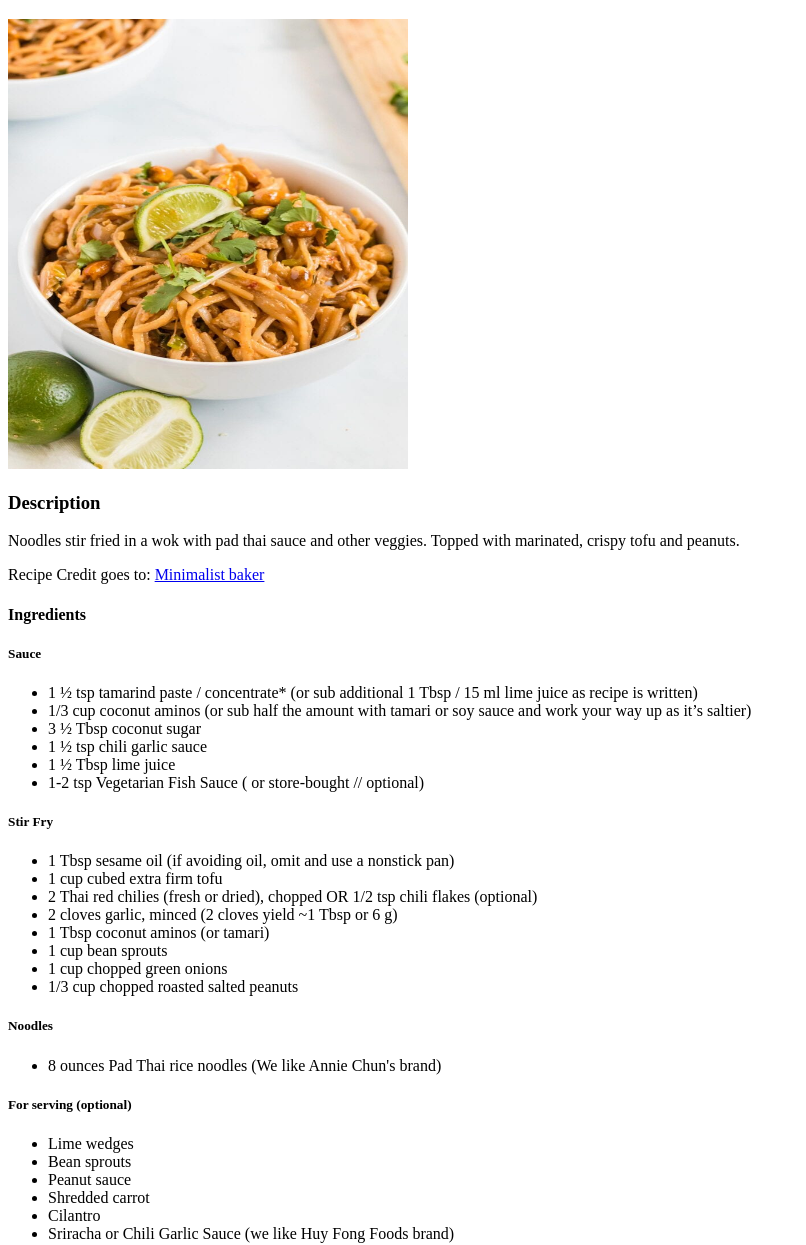
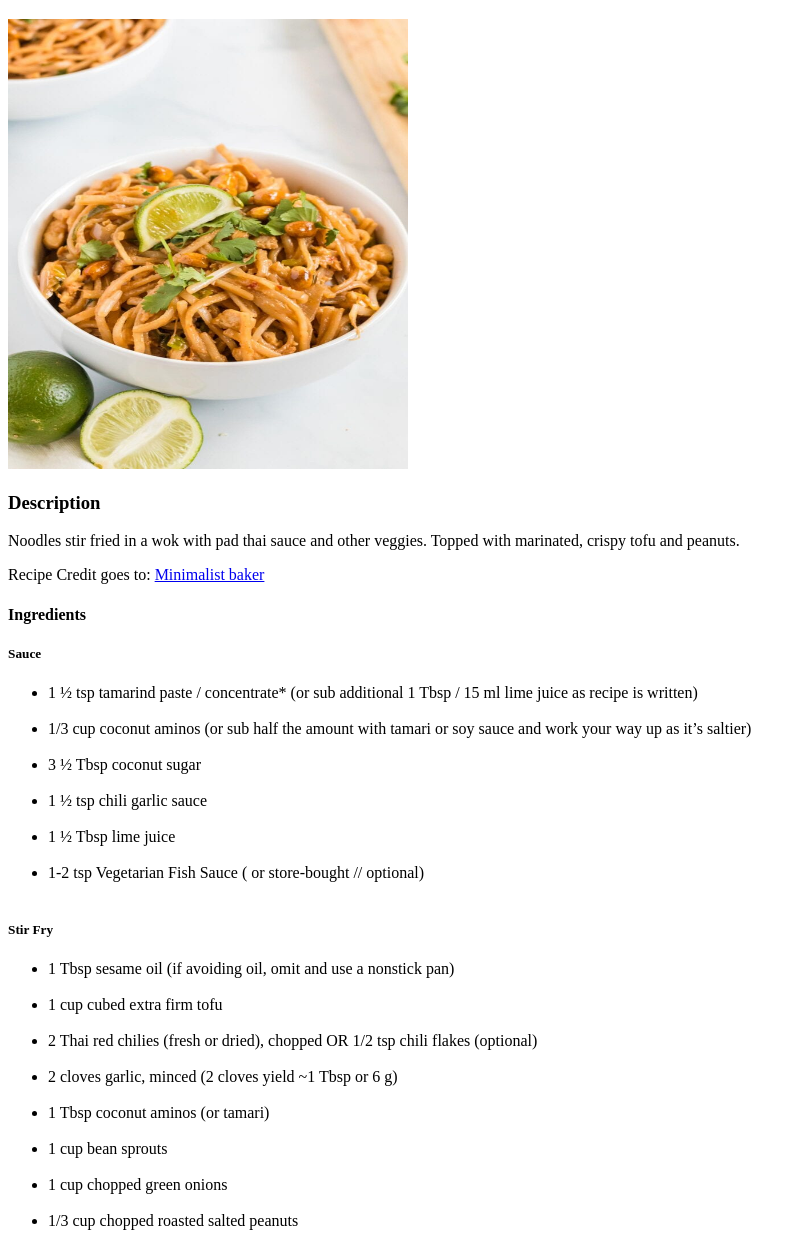
Before and after one commit to sqshaik/odin-recipes, a plain HTML site: page recipes/tofu-padthai.html in a window 1280 px wide. Shown: the part 61-1306 px from the top of the page, without its empty margins (0-806 px from the left). Drawn offline with Linux system fonts and the light colour scheme.

Commit message:
finish pineapple pizza recipe and add line breaks

```diff
--- a/recipes/tofu-padthai.html
+++ b/recipes/tofu-padthai.html
@@ -17,36 +17,36 @@
     <h4>Ingredients</h4>
     <h5>Sauce</h5>
         <ul>
-            <li>1 ½ tsp tamarind paste / concentrate* (or sub additional 1 Tbsp / 15 ml lime juice as recipe is written)</li>
-            <li>1/3 cup coconut aminos (or sub half the amount with tamari or soy sauce and work your way up as it’s saltier)</li>
-            <li>3 ½ Tbsp coconut sugar</li>
-            <li>1 ½ tsp chili garlic sauce</li>
-            <li>1 ½ Tbsp lime juice</li>
-            <li>1-2 tsp Vegetarian Fish Sauce ( or store-bought // optional) </li>
+            <li>1 ½ tsp tamarind paste / concentrate* (or sub additional 1 Tbsp / 15 ml lime juice as recipe is written)</li><br>
+            <li>1/3 cup coconut aminos (or sub half the amount with tamari or soy sauce and work your way up as it’s saltier)</li><br>
+            <li>3 ½ Tbsp coconut sugar</li><br>
+            <li>1 ½ tsp chili garlic sauce</li><br>
+            <li>1 ½ Tbsp lime juice</li><br>
+            <li>1-2 tsp Vegetarian Fish Sauce ( or store-bought // optional) </li><br>
         </ul>
     <h5>Stir Fry</h5>
         <ul>
-            <li>1 Tbsp sesame oil (if avoiding oil, omit and use a nonstick pan)</li>
-            <li>1 cup cubed extra firm tofu</li>
-            <li>2 Thai red chilies (fresh or dried), chopped OR 1/2 tsp chili flakes (optional)</li>
-            <li>2 cloves garlic, minced (2 cloves yield ~1 Tbsp or 6 g)</li>
-            <li>1 Tbsp coconut aminos (or tamari)</li>
-            <li>1 cup bean sprouts</li>
-            <li>1 cup chopped green onions</li>
-            <li>1/3 cup chopped roasted salted peanuts</li>
+            <li>1 Tbsp sesame oil (if avoiding oil, omit and use a nonstick pan)</li><br>
+            <li>1 cup cubed extra firm tofu</li><br>
+            <li>2 Thai red chilies (fresh or dried), chopped OR 1/2 tsp chili flakes (optional)</li><br>
+            <li>2 cloves garlic, minced (2 cloves yield ~1 Tbsp or 6 g)</li><br>
+            <li>1 Tbsp coconut aminos (or tamari)</li><br>
+            <li>1 cup bean sprouts</li><br>
+            <li>1 cup chopped green onions</li><br>
+            <li>1/3 cup chopped roasted salted peanuts</li><br>
         </ul>
     <h5>Noodles</h5>
         <ul>
-            <li>8 ounces Pad Thai rice noodles (We like Annie Chun's brand)</li>
+            <li>8 ounces Pad Thai rice noodles (We like Annie Chun's brand)</li><br>
         </ul>
     <h5>For serving (optional)</h5>
         <ul>
-            <li>Lime wedges</li>
-            <li>Bean sprouts</li>
-            <li>Peanut sauce</li>
-            <li>Shredded carrot</li>
-            <li>Cilantro</li>
-            <li>Sriracha or Chili Garlic Sauce (we like Huy Fong Foods brand)</li>
+            <li>Lime wedges</li><br>
+            <li>Bean sprouts</li><br>
+            <li>Peanut sauce</li><br>
+            <li>Shredded carrot</li><br>
+            <li>Cilantro</li><br>
+            <li>Sriracha or Chili Garlic Sauce (we like Huy Fong Foods brand)</li><br>
         </ul>
     <h4>Steps</h4>
         <ol>
```
Also changed, not shown: recipes/cinnamon-buns.html (+11 -1 lines), recipes/pineapple-pizza.html (+26 -0 lines).
